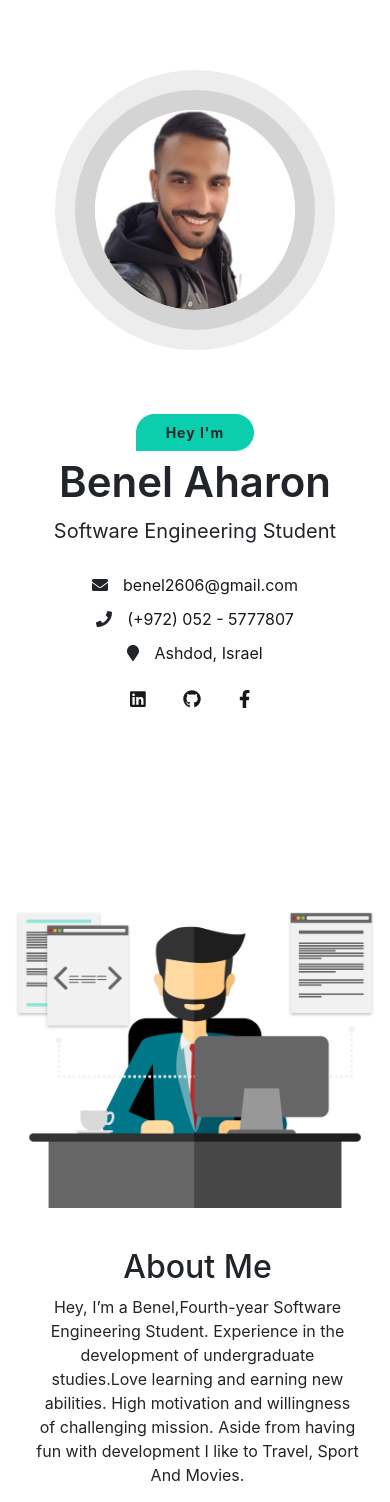
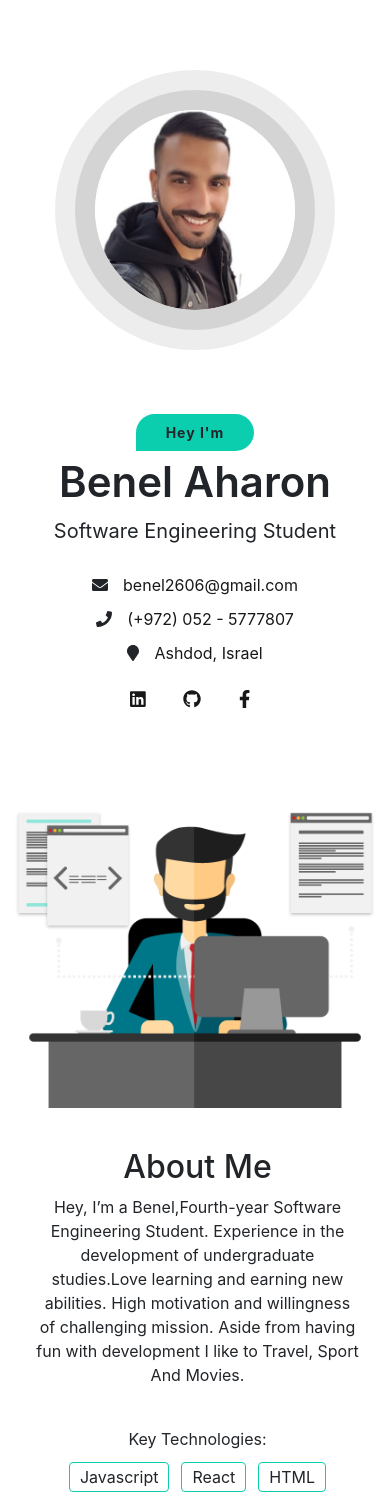
Before and after one commit to benel2606/MyPersonalSite, a React (Create React App) app: page / in a window 390 px wide. Shown: the top 1502 px of the page. Built offline with nearby package versions, Linux system fonts and the light colour scheme.

Commit message:
fixing media responsive

```diff
--- a/src/components/About/AboutContainer.css
+++ b/src/components/About/AboutContainer.css
@@ -1,4 +1,4 @@
-.about {
+.section-separator {
     padding: 60px 0;
     padding-top: 100px;
 
@@ -56,7 +56,7 @@ ul li span {
 }
 
 @media only screen and (max-width: 575px) {
-    .about .about-inner {
+    .about-inner {
         padding-left: 5px;
         text-align: center;
         margin: 30px 15px;
@@ -64,13 +64,13 @@ ul li span {
 }
 
 @media only screen and (max-width: 768px) {
-    .about .about-inner {
+    .about-inner {
         margin-top: 40px;
     }
 }
 
 @media only screen and (max-width: 991px) {
-    .about .about-inner {
+    .about-inner {
         padding-left: 5px;
     }
 }
--- a/src/components/About/AboutContainer.js
+++ b/src/components/About/AboutContainer.js
@@ -6,7 +6,6 @@ import { faDownload } from "@fortawesome/free-solid-svg-icons";
 const AboutContainer = () => {
   return (
     <div className="container">
-      <div className="about">
       <div className="row section-separator">
         <div className="col-sm-12 col-md-6">
           <img src="developer.png" alt="" className="img-fluid" />
@@ -56,7 +55,6 @@ const AboutContainer = () => {
         </div>
       </div>
     </div>
-    </div>
   );
 };
 
```
Lines whose indentation alone changed are shown as unchanged.
